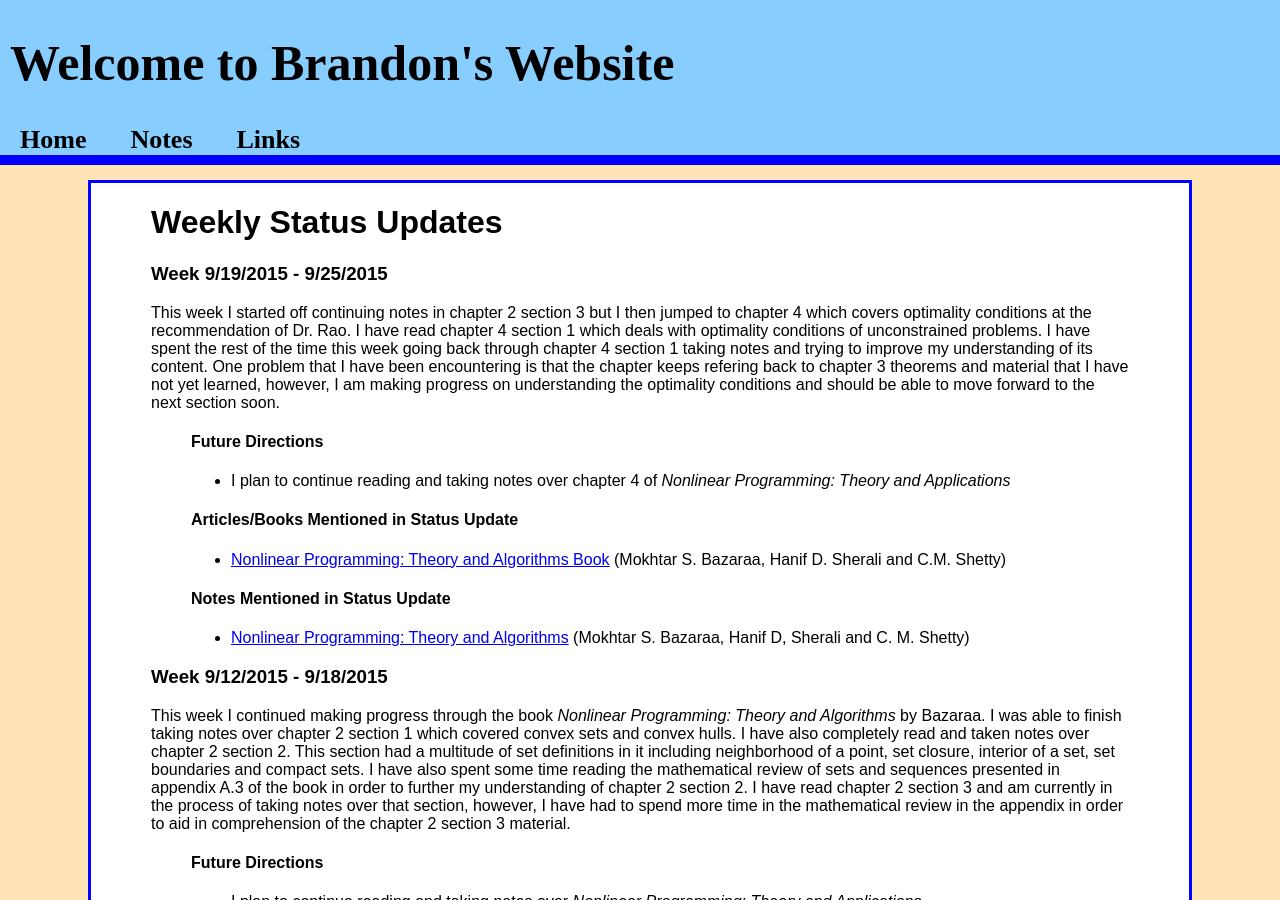
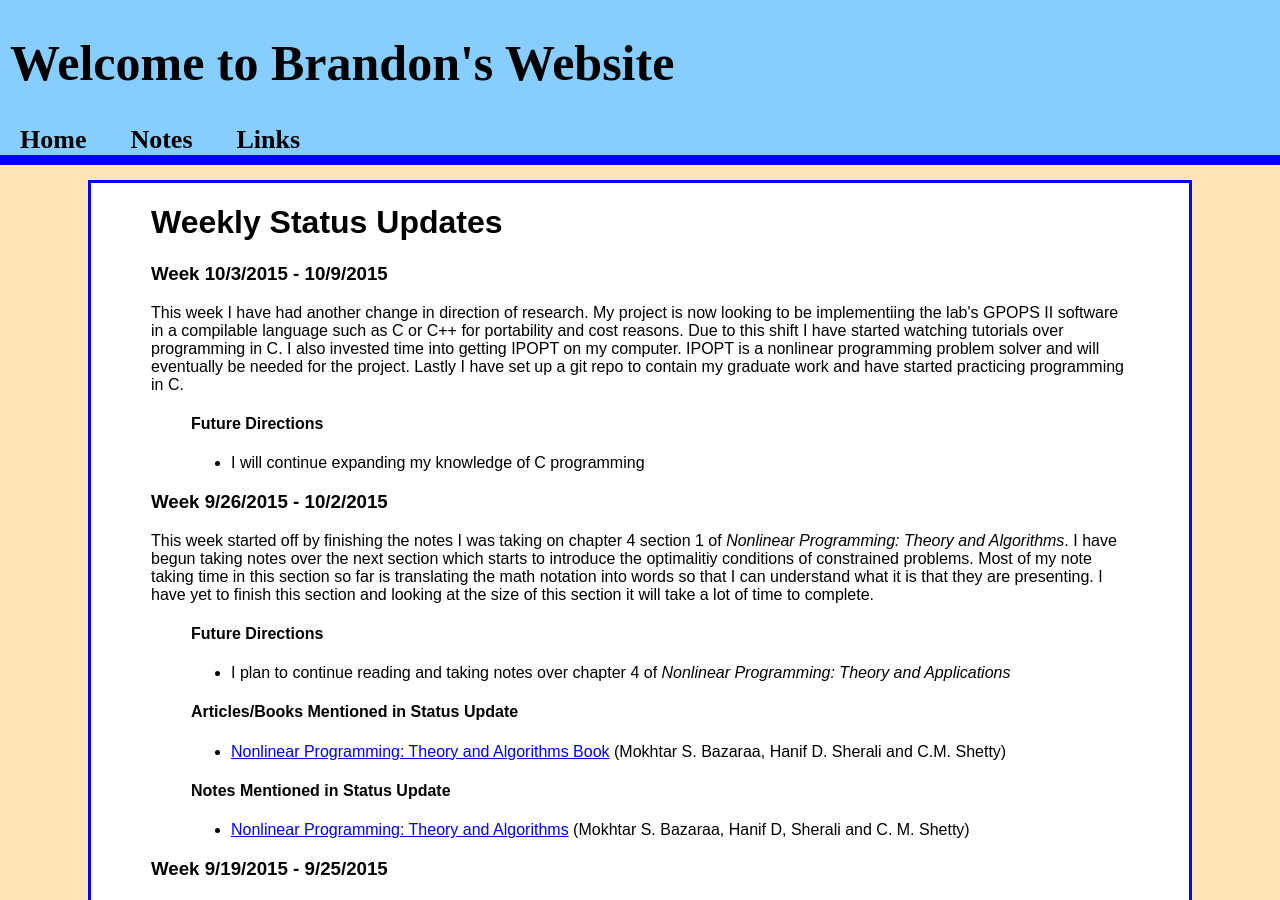
Before and after one commit to jbm950/jbm950.github.io, a Jekyll site: the page built from notes/grad_notes/weekly_status_updates.html, in a window 1280 px wide and 900 px high. Built offline with Jekyll 4.4.1, drawn with Linux system fonts in a browser that asks for light colours; Markdown is read by kramdown in place of the engine named in the settings.

Commit message:
caught up with weekly status updates

```diff
--- a/notes/grad_notes/weekly_status_updates.html
+++ b/notes/grad_notes/weekly_status_updates.html
@@ -14,10 +14,20 @@ title: Weekly Status Updates
 </head>
 <body>
 <h1 id="weekly-status-updates">Weekly Status Updates</h1>
-<h3 id="week-9192015---9252015">Week 9/19/2015 - 9/25/2015</h3>
-<p>This week I started off continuing notes in chapter 2 section 3 but I then jumped to chapter 4 which covers optimality conditions at the recommendation of Dr. Rao. I have read chapter 4 section 1 which deals with optimality conditions of unconstrained problems. I have spent the rest of the time this week going back through chapter 4 section 1 taking notes and trying to improve my understanding of its content. One problem that I have been encountering is that the chapter keeps refering back to chapter 3 theorems and material that I have not yet learned, however, I am making progress on understanding the optimality conditions and should be able to move forward to the next section soon.</p>
+<h3 id="week-1032015---1092015">Week 10/3/2015 - 10/9/2015</h3>
+<p>This week I have had another change in direction of research. My project is now looking to be implementiing the lab's GPOPS II software in a compilable language such as C or C++ for portability and cost reasons. Due to this shift I have started watching tutorials over programming in C. I also invested time into getting IPOPT on my computer. IPOPT is a nonlinear programming problem solver and will eventually be needed for the project. Lastly I have set up a git repo to contain my graduate work and have started practicing programming in C.</p>
 <blockquote>
 <h4 id="future-directions">Future Directions</h4>
+</blockquote>
+<blockquote>
+<ul>
+<li>I will continue expanding my knowledge of C programming</li>
+</ul>
+</blockquote>
+<h3 id="week-9262015---1022015">Week 9/26/2015 - 10/2/2015</h3>
+<p>This week started off by finishing the notes I was taking on chapter 4 section 1 of <em>Nonlinear Programming: Theory and Algorithms</em>. I have begun taking notes over the next section which starts to introduce the optimalitiy conditions of constrained problems. Most of my note taking time in this section so far is translating the math notation into words so that I can understand what it is that they are presenting. I have yet to finish this section and looking at the size of this section it will take a lot of time to complete.</p>
+<blockquote>
+<h4 id="future-directions-1">Future Directions</h4>
 </blockquote>
 <blockquote>
 <ul>
@@ -41,14 +51,14 @@ target="_blank">Nonlinear Programming: Theory and Algorithms Book</a> (Mokhtar S
 <li><a href="./nonlinear_programming_theory_and_algorithms/nonlinear_programming_theory_and_algo_main.html">Nonlinear Programming: Theory and Algorithms</a> (Mokhtar S. Bazaraa, Hanif D, Sherali and C. M. Shetty)</li>
 </ul>
 </blockquote>
-<h3 id="week-9122015---9182015">Week 9/12/2015 - 9/18/2015</h3>
-<p>This week I continued making progress through the book <em>Nonlinear Programming: Theory and Algorithms</em> by Bazaraa. I was able to finish taking notes over chapter 2 section 1 which covered convex sets and convex hulls. I have also completely read and taken notes over chapter 2 section 2. This section had a multitude of set definitions in it including neighborhood of a point, set closure, interior of a set, set boundaries and compact sets. I have also spent some time reading the mathematical review of sets and sequences presented in appendix A.3 of the book in order to further my understanding of chapter 2 section 2. I have read chapter 2 section 3 and am currently in the process of taking notes over that section, however, I have had to spend more time in the mathematical review in the appendix in order to aid in comprehension of the chapter 2 section 3 material.</p>
+<h3 id="week-9192015---9252015">Week 9/19/2015 - 9/25/2015</h3>
+<p>This week I started off continuing notes in chapter 2 section 3 but I then jumped to chapter 4 which covers optimality conditions at the recommendation of Dr. Rao. I have read chapter 4 section 1 which deals with optimality conditions of unconstrained problems. I have spent the rest of the time this week going back through chapter 4 section 1 taking notes and trying to improve my understanding of its content. One problem that I have been encountering is that the chapter keeps refering back to chapter 3 theorems and material that I have not yet learned, however, I am making progress on understanding the optimality conditions and should be able to move forward to the next section soon.</p>
 <blockquote>
-<h4 id="future-directions-1">Future Directions</h4>
+<h4 id="future-directions-2">Future Directions</h4>
 </blockquote>
 <blockquote>
 <ul>
-<li>I plan to continue reading and taking notes over <em>Nonlinear Programming: Theory and Applications</em></li>
+<li>I plan to continue reading and taking notes over chapter 4 of <em>Nonlinear Programming: Theory and Applications</em></li>
 </ul>
 </blockquote>
 <blockquote>
@@ -68,10 +78,10 @@ target="_blank">Nonlinear Programming: Theory and Algorithms Book</a> (Mokhtar S
 <li><a href="./nonlinear_programming_theory_and_algorithms/nonlinear_programming_theory_and_algo_main.html">Nonlinear Programming: Theory and Algorithms</a> (Mokhtar S. Bazaraa, Hanif D, Sherali and C. M. Shetty)</li>
 </ul>
 </blockquote>
-<h3 id="week-952015---9112015">Week 9/5/2015 - 9/11/2015</h3>
-<p>This week time was spent exclusively working with the book <em>Nonlinear Programming: Theory and Algorithms</em> by Bazaraa. Over the course of the week I have completely read chapter 1 of this book which deals with the format of nonlinear programming problems and have taken notes over that chapter. I have also read through chapter 2 section 1 which covers convex sets and convex hulls and am currently taking notes over this section.</p>
+<h3 id="week-9122015---9182015">Week 9/12/2015 - 9/18/2015</h3>
+<p>This week I continued making progress through the book <em>Nonlinear Programming: Theory and Algorithms</em> by Bazaraa. I was able to finish taking notes over chapter 2 section 1 which covered convex sets and convex hulls. I have also completely read and taken notes over chapter 2 section 2. This section had a multitude of set definitions in it including neighborhood of a point, set closure, interior of a set, set boundaries and compact sets. I have also spent some time reading the mathematical review of sets and sequences presented in appendix A.3 of the book in order to further my understanding of chapter 2 section 2. I have read chapter 2 section 3 and am currently in the process of taking notes over that section, however, I have had to spend more time in the mathematical review in the appendix in order to aid in comprehension of the chapter 2 section 3 material.</p>
 <blockquote>
-<h4 id="future-directions-2">Future Directions</h4>
+<h4 id="future-directions-3">Future Directions</h4>
 </blockquote>
 <blockquote>
 <ul>
@@ -95,10 +105,37 @@ target="_blank">Nonlinear Programming: Theory and Algorithms Book</a> (Mokhtar S
 <li><a href="./nonlinear_programming_theory_and_algorithms/nonlinear_programming_theory_and_algo_main.html">Nonlinear Programming: Theory and Algorithms</a> (Mokhtar S. Bazaraa, Hanif D, Sherali and C. M. Shetty)</li>
 </ul>
 </blockquote>
+<h3 id="week-952015---9112015">Week 9/5/2015 - 9/11/2015</h3>
+<p>This week time was spent exclusively working with the book <em>Nonlinear Programming: Theory and Algorithms</em> by Bazaraa. Over the course of the week I have completely read chapter 1 of this book which deals with the format of nonlinear programming problems and have taken notes over that chapter. I have also read through chapter 2 section 1 which covers convex sets and convex hulls and am currently taking notes over this section.</p>
+<blockquote>
+<h4 id="future-directions-4">Future Directions</h4>
+</blockquote>
+<blockquote>
+<ul>
+<li>I plan to continue reading and taking notes over <em>Nonlinear Programming: Theory and Applications</em></li>
+</ul>
+</blockquote>
+<blockquote>
+<h4 id="articlesbooks-mentioned-in-status-update-3">Articles/Books Mentioned in Status Update</h4>
+</blockquote>
+<blockquote>
+<ul>
+<li><a href="http://www.amazon.com/Nonlinear-Programming-Algorithms-Mokhtar-Bazaraa/dp/0471486000"
+target="_blank">Nonlinear Programming: Theory and Algorithms Book</a> (Mokhtar S. Bazaraa, Hanif D. Sherali and C.M. Shetty)</li>
+</ul>
+</blockquote>
+<blockquote>
+<h4 id="notes-mentioned-in-status-update-3">Notes Mentioned in Status Update</h4>
+</blockquote>
+<blockquote>
+<ul>
+<li><a href="./nonlinear_programming_theory_and_algorithms/nonlinear_programming_theory_and_algo_main.html">Nonlinear Programming: Theory and Algorithms</a> (Mokhtar S. Bazaraa, Hanif D, Sherali and C. M. Shetty)</li>
+</ul>
+</blockquote>
 <h3 id="week-8292015---942015">Week 8/29/2015 - 9/4/2015</h3>
 <p>This week I started off reading the article <em>An Introduction to Automatic Differentiation</em>. After I finished reading the article I went back and started to take notes over the details of the article in order to gain a better understanding. During this note taking I differentiated a fucntion I made up using the automatic differentiation method described in the article. Also while taking notes I added information on Hessian matrices to my general notes page. About part way through the week Dr. Rao mentioned that I could maybe do a project involving writing a new non-linear programming problem solver and so I did a bit of research on NLP solvers. While serching for information I found more comparisons of current NLP solvers than research articles involving what a NLP solver is and how they are improved. Dr. Rao then lent me 3 text books to start reading: <em>Nonlinear Programming: Theory and Algorithms</em> by Bazaraa, <em>Practical Methods of Optimization</em> by Fletcher and <em>Nonlinear Programming</em> by Bertsekas. I have begun reading and taking notes over <em>Nonlinear Programming: Theory and Algorithms</em> and plan to continue doing so for the forseeable future.</p>
 <blockquote>
-<h4 id="future-directions-3">Future Directions</h4>
+<h4 id="future-directions-5">Future Directions</h4>
 </blockquote>
 <blockquote>
 <ul>
@@ -106,7 +143,7 @@ target="_blank">Nonlinear Programming: Theory and Algorithms Book</a> (Mokhtar S
 </ul>
 </blockquote>
 <blockquote>
-<h4 id="articlesbooks-mentioned-in-status-update-3">Articles/Books Mentioned in Status Update</h4>
+<h4 id="articlesbooks-mentioned-in-status-update-4">Articles/Books Mentioned in Status Update</h4>
 </blockquote>
 <blockquote>
 <ul>
@@ -124,7 +161,7 @@ target="_blank">Nonlinear Programming</a> (Dimitri P. Bertsekas)</li>
 <p>This week I started by taking general optimal control notes from the article <em>Faster, Higher and Greener</em> to better understand controls terminology. I also took some general notes over the control Hamiltonian and Calculus of Variations. For the calculus of variations notes I found an article, <em>Introduction to the Calculus of Variations</em>, of which I read a portion. A lot of the articles I was finding about the calculus of variations spent more time with examples of its usage rather than defining the concept itself. I also began taking some notes on the article <em>An Efficient Overloaded Method for Computing Derivatives of Mathematical Functions in MATLAB</em> to get a base of knowledge on computational derivatives. To further gain information on automatic derivatives I found the site <a href="http://www.autodiff.org/"
 target="_blank">www.autodiff.org</a> that is a central hub for automatic differentiation information. The site contains lists of articles and books that have dealt with the topic of automatic differentiation along with links to different tools that use automatic differentiation in different programming languages. From this web site I have found the article <em>An Introduction to Automatic Differentiation</em> from which I plan to read and take notes over.</p>
 <blockquote>
-<h4 id="future-directions-4">Future Directions</h4>
+<h4 id="future-directions-6">Future Directions</h4>
 </blockquote>
 <blockquote>
 <ul>
```
Also changed, not shown: source/notes/grad_notes/weekly_status_updates.md (+42 -0 lines).
